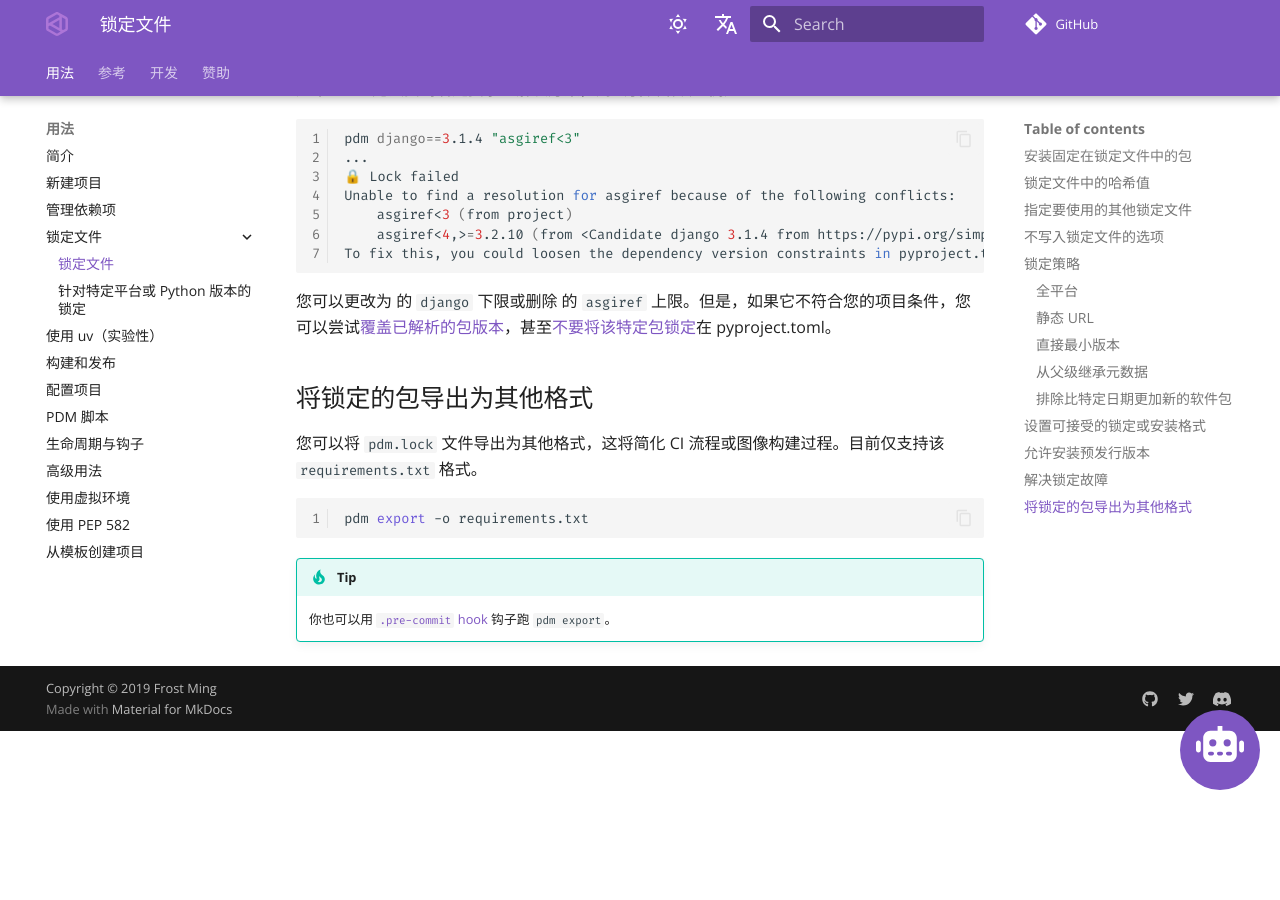
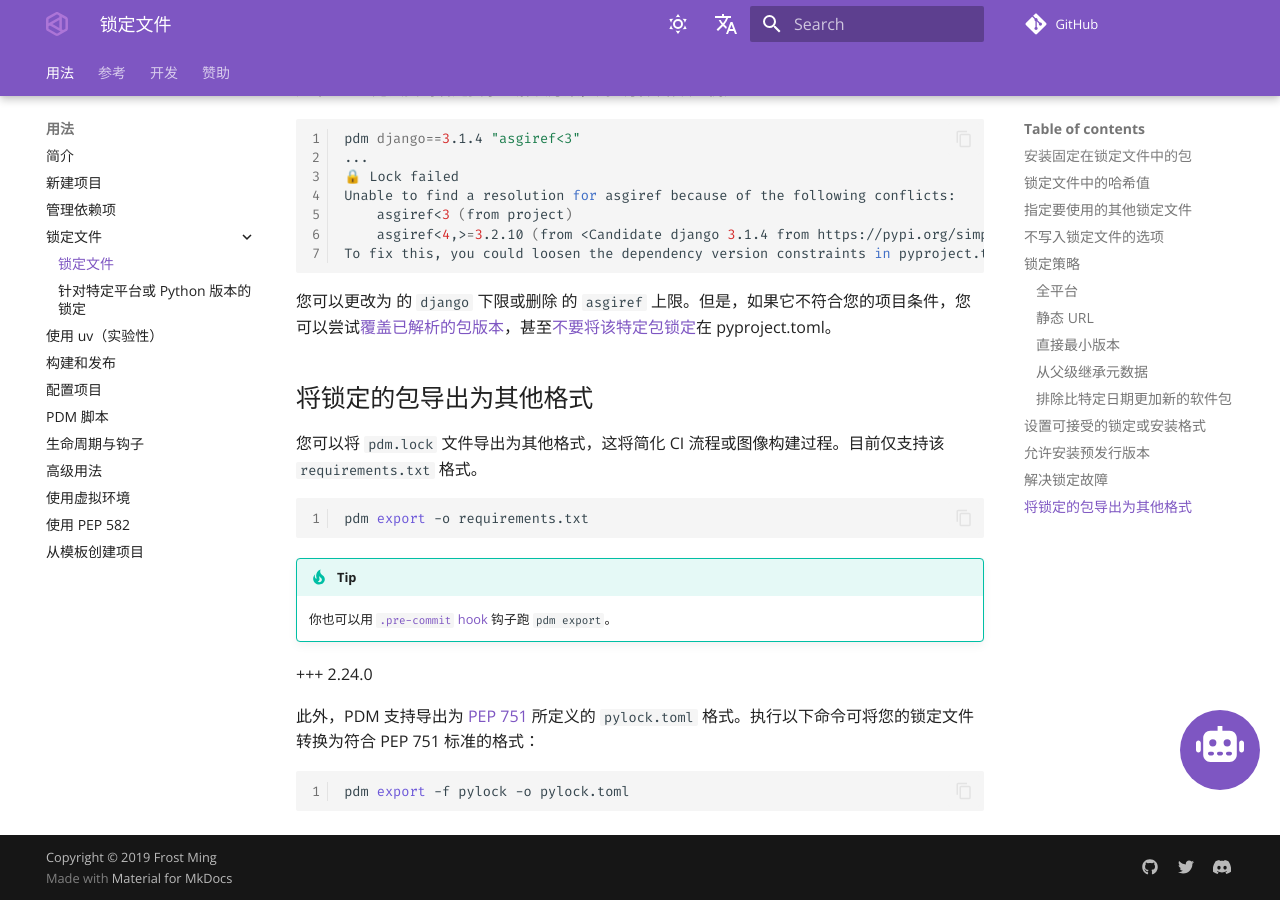
Before and after one commit to pdm-project/pdm-docs-zh, an MkDocs documentation site: the page built from docs/usage/lockfile.md, in a window 1280 px wide and 900 px high, scrolled down 5536 px. Built offline with MkDocs 1.6.1 and Material for MkDocs 9.7.7, drawn with Linux system fonts in a browser that asks for light colours; comment, search, counter and statistics services are not loaded; the version menu is left out; grey boxes are pictures that could not be loaded.

Commit message:
sync: b6355f18

````diff
--- a/docs/usage/lockfile.md
+++ b/docs/usage/lockfile.md
@@ -247,3 +247,11 @@ pdm export -o requirements.txt
 
 !!! TIP
     你也可以用 [`.pre-commit` hook](./advanced.md#hooks-for-pre-commit) 钩子跑 `pdm export`。
+
++++ 2.24.0
+
+此外，PDM 支持导出为 [PEP 751](https://peps.python.org/pep-0751/) 所定义的 `pylock.toml` 格式。执行以下命令可将您的锁定文件转换为符合 PEP 751 标准的格式：
+
+```bash
+pdm export -f pylock -o pylock.toml
+```
````
